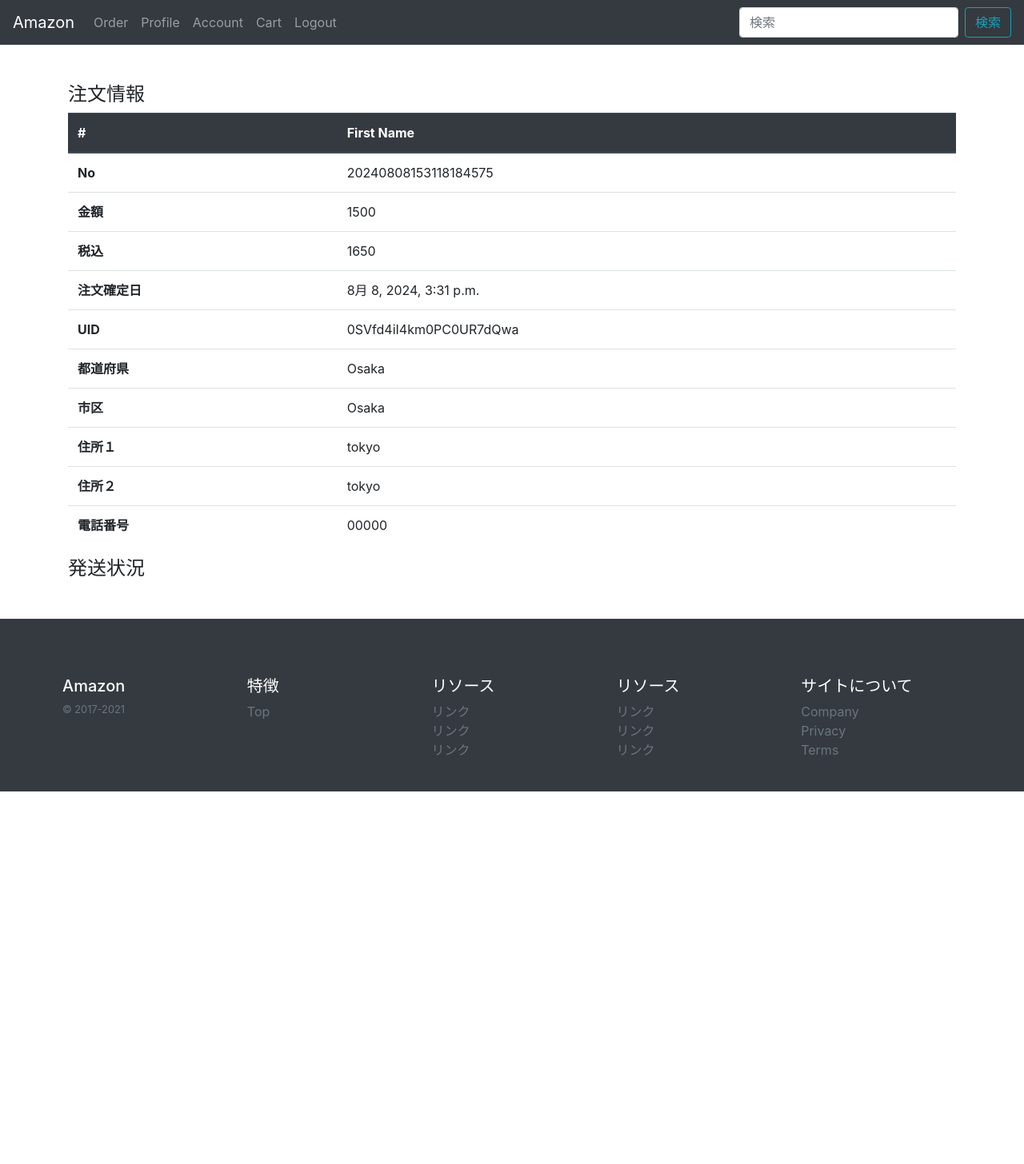
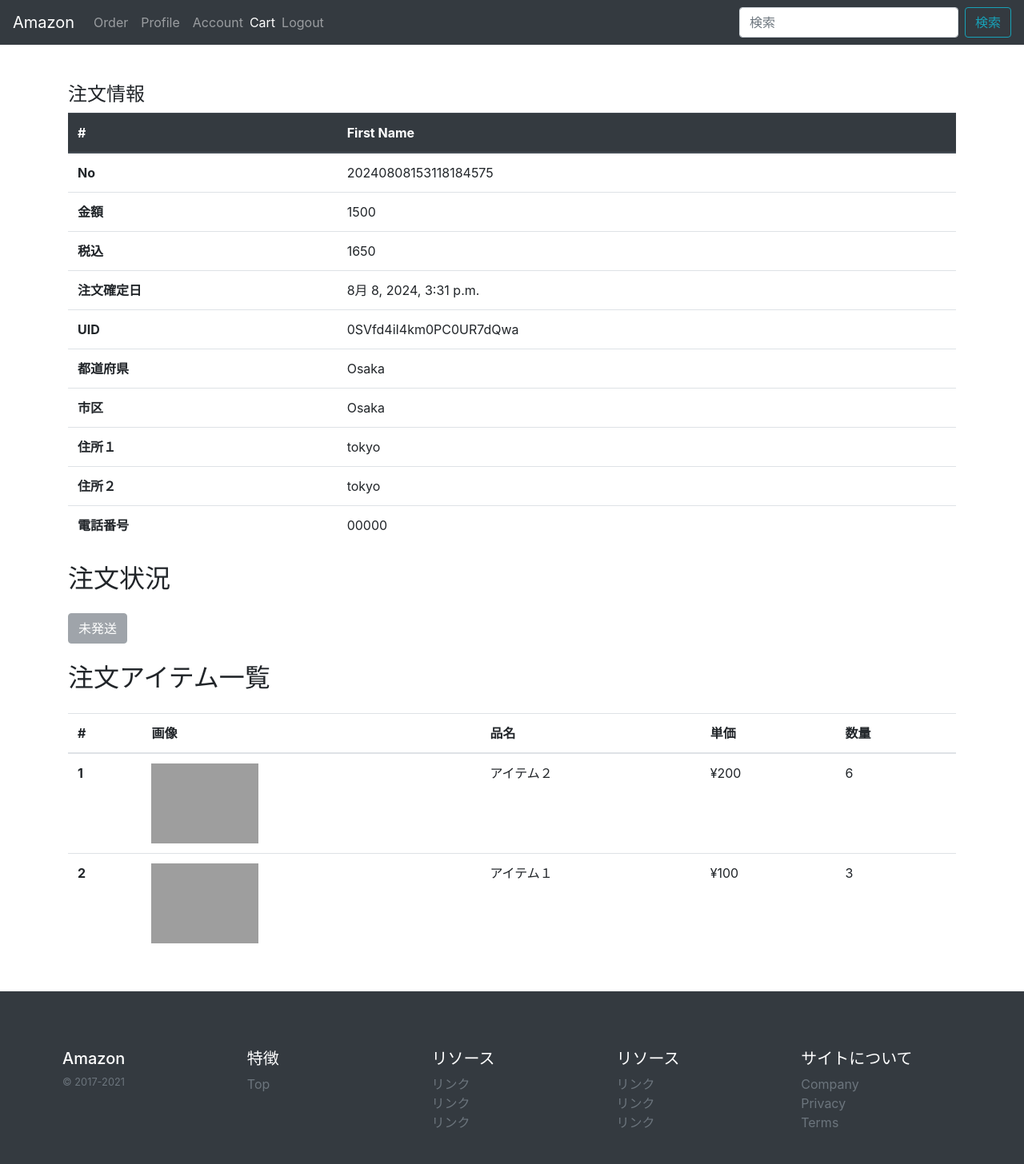
Before and after one commit to ajdjaiuoapooiad/amazon, a Django app: page /order/20240808153118184575/ in a window 1280 px wide. Shown: the whole page at 80% size. Before the commit the page ends 990 px from the top, so only its background shows below. Run offline with Django 3.2, Linux system fonts and the light colour scheme; a user stored in the database is signed in; data comes from the database, SQL or seed files in the repository; both versions use the stored data as it was after the commit; grey boxes are pictures that could not be loaded.

Commit message:
finish view

```diff
--- a/templates/pages/order_detail.html
+++ b/templates/pages/order_detail.html
@@ -66,12 +66,51 @@
 
     </div>
 
-    <div class="">
-        <h4>発送状況</h4>
 
+    <!---注文状況----------------------->
+      <h2 class="my-4">注文状況</h2>
+    <div>
+      {% if object.shipped_at %}
+      <div class="my-3 ">
+        <button class="btn btn-primary" disabled>発送済み: {{object.shipped_at}}</button>
+      </div>
+      {% else %}
+      <div class="my-3 ">
+        <button class="btn btn-secondary" disabled>未発送</button>
+      </div>
+      {% endif %}
+      {% if object.canceled_at %}
+      <div class="my-3 ">
+        <button class="btn btn-danger" disabled>キャンセル済み: {{object.canceled_at}}</button>
+      </div>
+      {% endif %}
+    </div>
 
+    <h2 class="my-4">注文アイテム一覧</h2>
+    <table class="table mb-5">
+      <thead>
+        <tr>
+          <th scope="col">#</th>
+          <th scope="col">画像</th>
+          <th scope="col">品名</th>
+          <th scope="col">単価</th>
+          <th scope="col">数量</th>
+        </tr>
+      </thead>
+      <tbody>
+        {% for item in items %}
+        <tr>
+          <th scope="row">{{ forloop.counter }}</th>
+          <td><img src="/{{item.image}}" width="auto" height="100px"></td>
+          <td>{{ item.name }}</td>
+          <td>¥{{item.price}}</td>
+          <td>{{item.quantity}}</td>
+        </tr>
+        {% endfor %}
+      </tbody>
+    </table>
+  </div>
 
-    </div>
 
 
 
--- a/templates/snippets/header.html
+++ b/templates/snippets/header.html
@@ -16,9 +16,15 @@
         <li class="nav-item">
           <a class="nav-link" href="/account/">Account</a>
         </li>
+
         <li class="nav-item">
-          <a class="nav-link" href="/cart/">Cart</a>
+          <a class="py-2 d-none d-md-inline-block text-white" href="/cart/">Cart
+            {% if request.session.cart and request.session.cart.items|length != 0 %}
+            <span class="badge badge-danger">{{request.session.cart.items|length}}</span>
+            {% endif %}
+          </a>
         </li>
+
 
         {%if user.is_authenticated%}
           <li class="nav-item">
```
Also changed, not shown: templates/pages/cart_list.html (+7 -5 lines), db.sqlite3.
